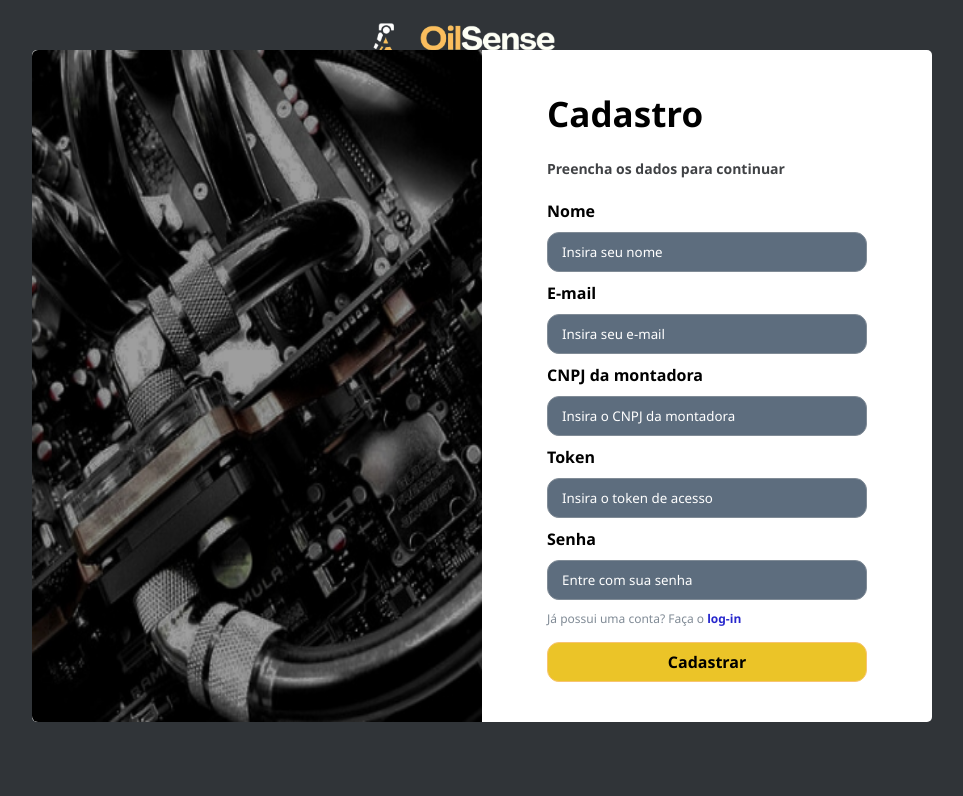
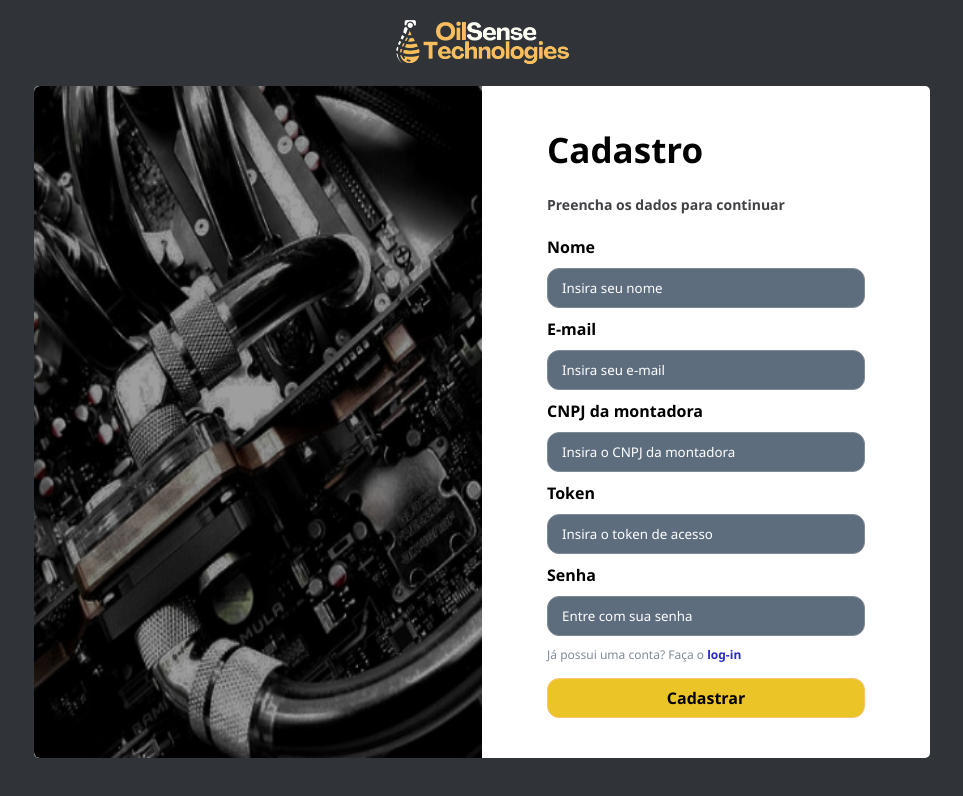
Before and after one commit to gabicunha7/Oilsense, a plain HTML site: page Site/pages/cadastro.html in a window 1280 px wide. Shown: the whole page, without its empty margins (158-1121 px from the left). Drawn offline with Linux system fonts and the light colour scheme.

Commit message:
alterações no css de login e cadastro

```diff
--- a/Site/css/cadastro_style.css
+++ b/Site/css/cadastro_style.css
@@ -6,7 +6,7 @@
 }
 
 body{
-    height: 100vh;
+    height: 100%;
     background-color: #303438;
 }
 
@@ -21,7 +21,7 @@ img{
 }
 
 .container{
-    height: 70vh;
+    height: 100%;
     display: flex;
     justify-content: center;
     align-items: center;
@@ -34,7 +34,7 @@ img{
     background-color: #fff;
     border-radius: 5px;
     padding: 0px 0px;
-    width: 900px;
+    width: 70%;
     border: none;
 }
 
@@ -43,6 +43,7 @@ h1{
     color: #000;
     font-size: 35px;
     font-weight: 600;
+    cursor: context-menu;
 }
 
 h3{
@@ -50,12 +51,14 @@ h3{
     color: #404245;
     font-size: 14px;
     font-weight: 600;
+    cursor: context-menu;
 }
 
 h4{
     font-weight: 500;
     font-size: 12px;
     color: #808b96;
+    cursor: context-menu;
 }
 
 a{
@@ -117,7 +120,7 @@ button:hover{
 }
 
 .logo{
-    width: 20%;
+    width: 15%;
     margin: 10px;
 }
 
--- a/Site/css/login_style.css
+++ b/Site/css/login_style.css
@@ -6,7 +6,7 @@
 }
 
 body{
-    height: 100vh;
+    height: 100%;
     background-color: #303438;
 }
 
@@ -21,7 +21,7 @@ img{
 }
 
 .container{
-    height: 70vh;
+    height: 100%;
     display: flex;
     justify-content: center;
     align-items: center;
@@ -43,7 +43,7 @@ h1{
     color: #000;
     font-size: 35px;
     font-weight: 600;
-    cursor: pointer;
+    cursor: context-menu;
 }
 
 h3{
@@ -51,12 +51,14 @@ h3{
     color: #404245;
     font-size: 14px;
     font-weight: 600;
+    cursor: context-menu;
 }
 
 h4{
     font-weight: 500;
     font-size: 12px;
     color: #808b96;
+    cursor: context-menu;
 }
 
 a{
@@ -118,7 +120,7 @@ button:hover{
 }
 
 .logo{
-    width: 20%;
+    width: 15%;
     margin: 10px;
 }
 
```
Also changed, not shown: Site/js/login.js (+17 -3 lines).
